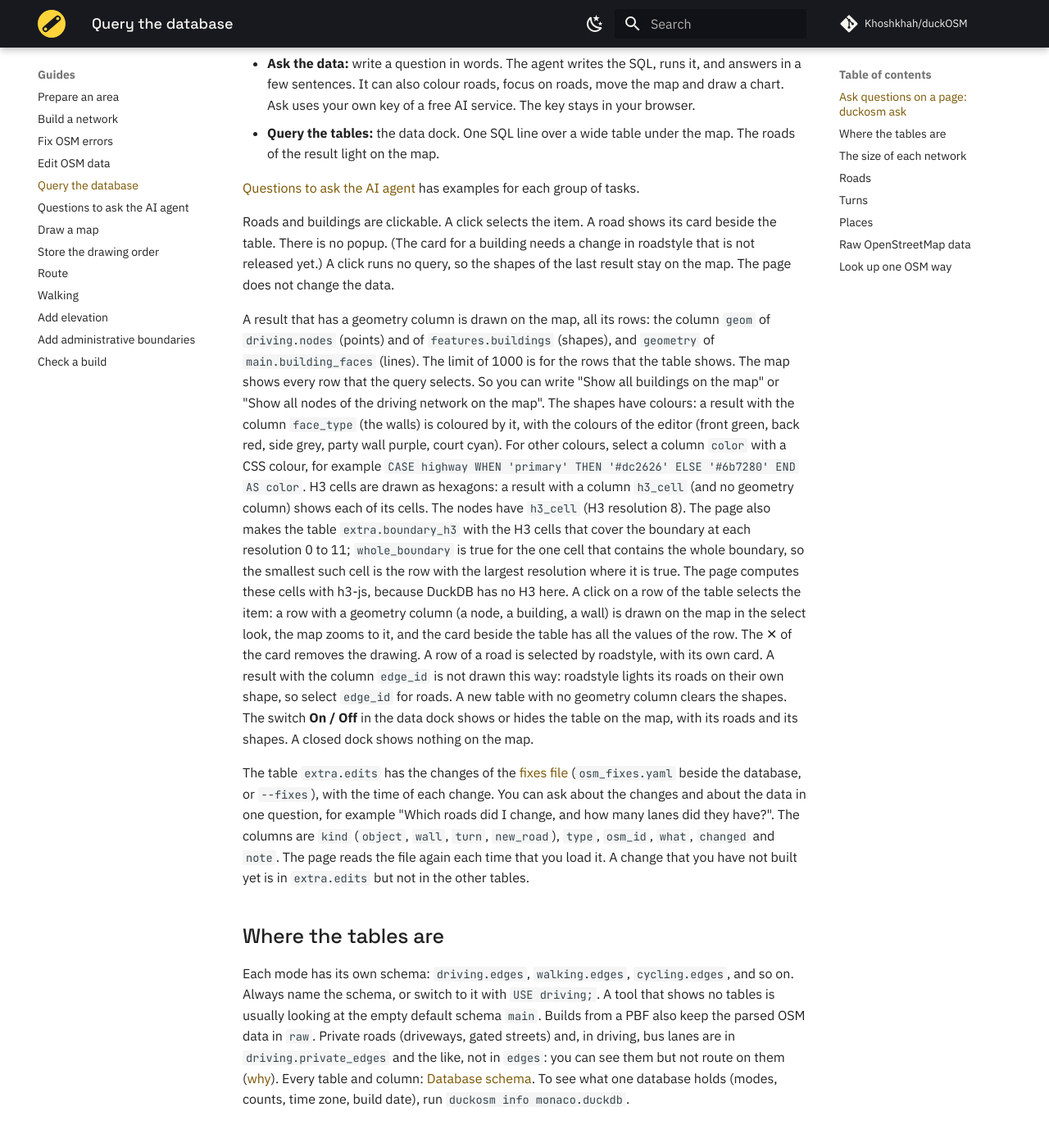
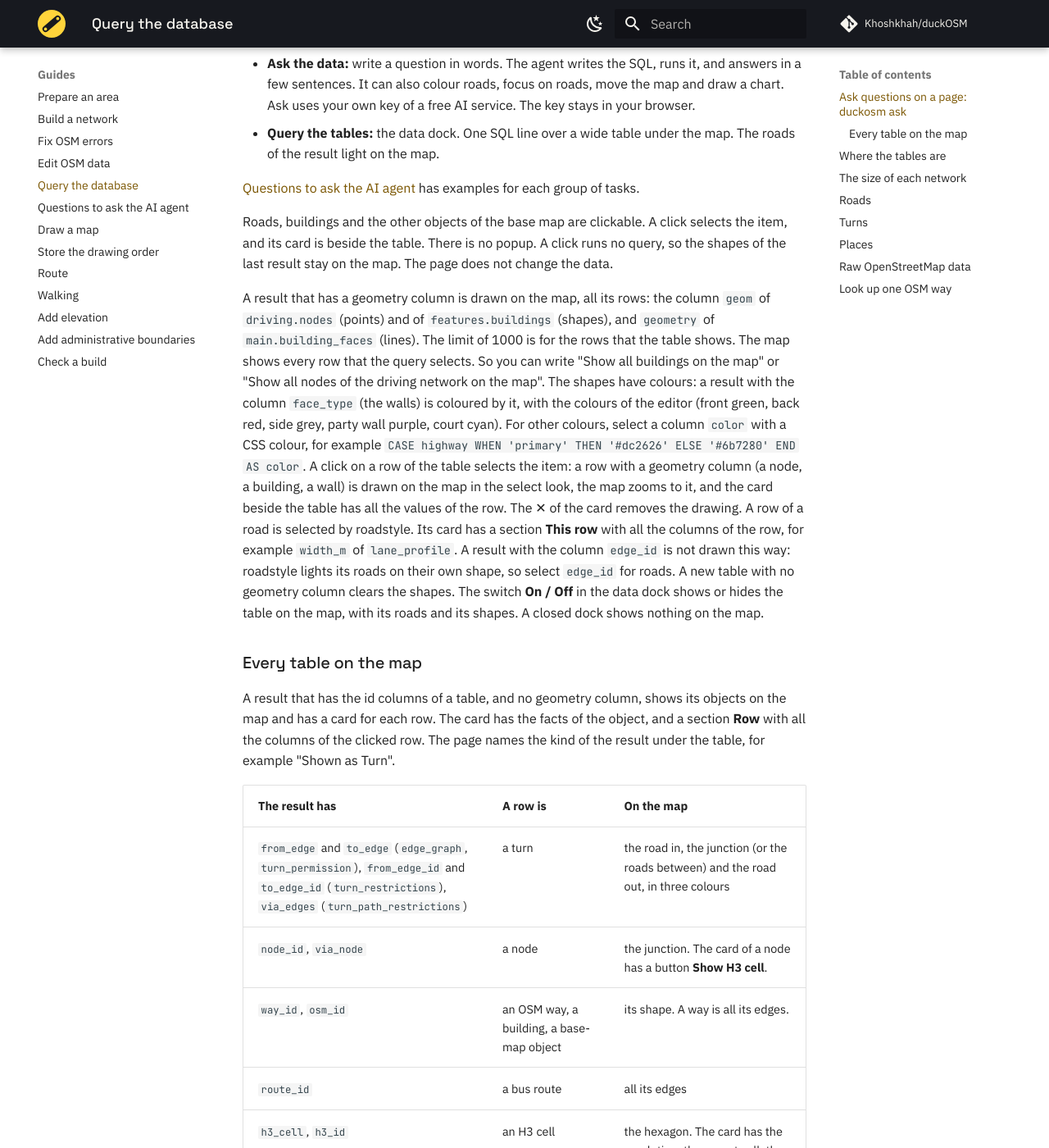
Before and after one commit to Khoshkhah/duckOSM, an MkDocs documentation site: the page built from docs/guides/query.md, in a window 1280 px wide and 1400 px high, scrolled down 577 px. Shown: the whole window at 82% size. Built offline with MkDocs 1.6.1 and Material for MkDocs 9.7.7, drawn with Linux system fonts in a browser that asks for light colours; comment, search, counter and statistics services are not loaded; some of the changed text lies outside the part shown.

Commit message:
Docs: every table on the map, the card sections, H3 cells and Reset
Guide "Ask questions on a page" and the ask entry of the CLI reference
now say what a row of each table is on the map (turns, nodes, ways,
routes, H3 cells, merged edges, GMNS movements), what the card shows,
and what Reset does.

Co-Authored-By: Claude Sonnet 5.5 <noreply@anthropic.com>

```diff
--- a/docs/guides/query.md
+++ b/docs/guides/query.md
@@ -25,22 +25,44 @@ The command opens the map of the database on a page on your computer, with two p
 
 [Questions to ask the AI agent](ask-questions.md) has examples for each group of tasks.
 
-Roads and buildings are clickable. A click selects the item. A road shows its card beside the table. There is no popup. (The card for a building
-needs a change in roadstyle that is not released yet.) A click runs no query, so the shapes of the last result stay on the map. The page does not
-change the data.
+Roads, buildings and the other objects of the base map are clickable. A click selects the item, and its card is beside the table. There is no popup. A click runs no
+query, so the shapes of the last result stay on the map. The page does not change the data.
 
 A result that has a geometry column is drawn on the map, all its rows: the column `geom` of `driving.nodes` (points) and of `features.buildings`
 (shapes), and `geometry` of `main.building_faces` (lines). The limit of 1000 is for the rows that the table shows. The map shows every row that the query selects. So you can write "Show all
 buildings on the map" or "Show all nodes of the driving network on the map". The shapes have colours: a result with the column `face_type` (the walls) is coloured by it, with the colours of the editor (front green, back red, side grey, party
 wall purple, court cyan). For other colours, select a column `color` with a CSS colour, for example `CASE highway WHEN 'primary' THEN '#dc2626' ELSE '#6b7280' END AS color`.
-H3 cells are drawn as hexagons: a result with a column `h3_cell` (and no geometry column) shows each of its cells. The nodes have `h3_cell` (H3 resolution 8). The page
-also makes the table `extra.boundary_h3` with the H3 cells that cover the boundary at each resolution 0 to 11; `whole_boundary` is true for the one cell that contains
-the whole boundary, so the smallest such cell is the row with the largest resolution where it is true. The page computes these cells with h3-js, because DuckDB has no H3 here.
 A click on a row of the table selects the item: a row with a geometry column (a node, a building, a wall) is drawn on the map in the select look, the map zooms to it,
-and the card beside the table has all the values of the row. The ✕ of the card removes the drawing. A row of a road is selected by roadstyle, with its own card.
+and the card beside the table has all the values of the row. The ✕ of the card removes the drawing. A row of a road is selected by roadstyle. Its card has a section
+**This row** with all the columns of the row, for example `width_m` of `lane_profile`.
 A result with the column `edge_id` is not drawn this way: roadstyle lights its roads on their own shape, so select `edge_id` for roads. A new table with no
 geometry column clears the shapes. The switch **On / Off** in the data dock shows or hides the table on the map, with its roads and
 its shapes. A closed dock shows nothing on the map.
+
+### Every table on the map
+
+A result that has the id columns of a table, and no geometry column, shows its objects on the map and has a card for each row. The card has the facts of the object,
+and a section **Row** with all the columns of the clicked row. The page names the kind of the result under the table, for example "Shown as Turn".
+
+| The result has | A row is | On the map |
+|---|---|---|
+| `from_edge` and `to_edge` (`edge_graph`, `turn_permission`), `from_edge_id` and `to_edge_id` (`turn_restrictions`), `via_edges` (`turn_path_restrictions`) | a turn | the road in, the junction (or the roads between) and the road out, in three colours |
+| `node_id`, `via_node` | a node | the junction. The card of a node has a button **Show H3 cell**. |
+| `way_id`, `osm_id` | an OSM way, a building, a base-map object | its shape. A way is all its edges. |
+| `route_id` | a bus route | all its edges |
+| `h3_cell`, `h3_id` | an H3 cell | the hexagon. The card has the resolution, the parent cell, the centre, the area and the number of nodes inside. |
+| `new_edge_id` (`edge_id_map`) | a merged edge | the new edge |
+| `ib_link_id` and `ob_link_id` (GMNS `movement`) | a movement | the link in, the node, the link out |
+
+A result with the column `edge_id` lights the roads on their own shape. A result with a geometry column is drawn as it is (see above). To make the page use another kind,
+select the column under the name of that kind, for example `SELECT osm_id AS way_id`. The nodes keep their H3 cell at resolution 8, so the card of a larger cell counts
+the nodes inside, and the card of a smaller cell says that it has no count. A table that the page does not know shows its rows in the table only.
+
+The page makes the table `extra.boundary_h3` with the H3 cells that cover the boundary at each resolution 0 to 11; `whole_boundary` is true for the one cell that contains
+the whole boundary, so the smallest such cell is the row with the largest resolution where it is true. The page computes these cells with h3-js, because DuckDB has no H3 here.
+
+**Reset** (the button in the data dock) empties the table and gives the map its own colours. It also puts back what **Ask** changed on the map (layers, base map, theme, 3D view),
+and leaves the camera and the changes that you made by hand.
 
 The table `extra.edits` has the changes of the [fixes file](edit-osm-data.md) (`osm_fixes.yaml` beside the database, or `--fixes`), with the
 time of each change. You can ask about the changes and about the data in one question, for example "Which roads did I change, and how many lanes did
```
Also changed, not shown: CHANGELOG.md (+1 -0 lines), docs/reference/cli.md (+2 -1 lines).
